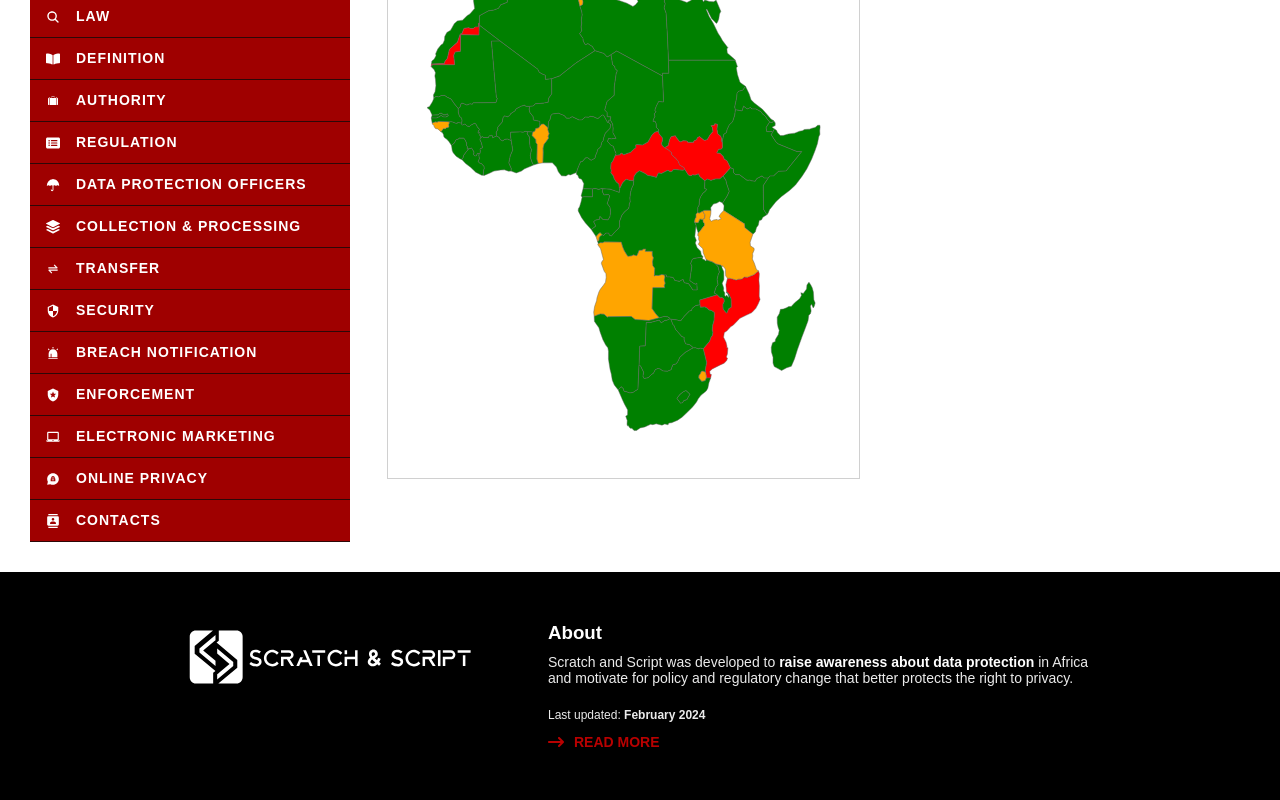
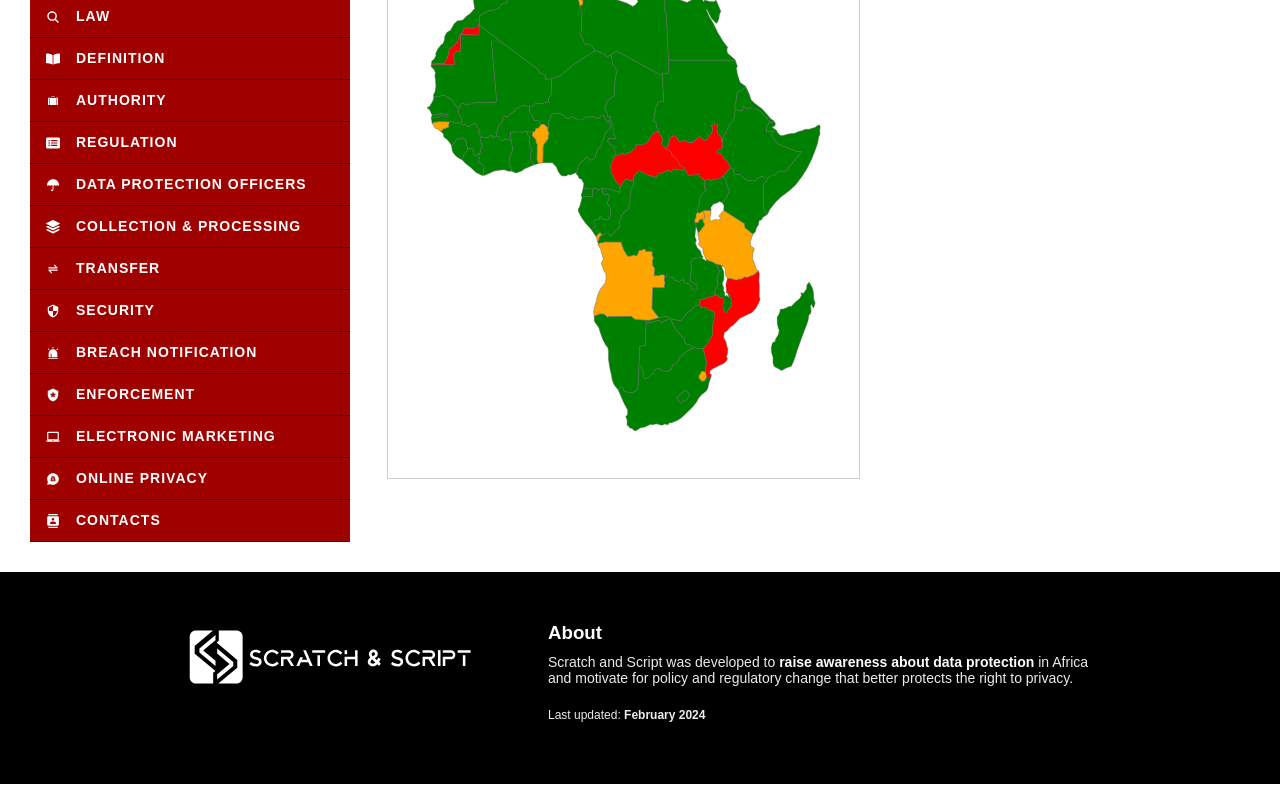
Before and after one commit to sammotaroki/Scratch-And-Script, a React (Create React App) app: page / in a window 1280 px wide. Shown: the part 863-1663 px from the top of the page. Built offline with nearby package versions, Linux system fonts and the light colour scheme.

Commit message:
Updated banner component

```diff
--- a/src/Components/Banner/Banner.jsx
+++ b/src/Components/Banner/Banner.jsx
@@ -1,7 +1,7 @@
 import React from 'react'
 import './Banner.css'
 import logo from '../../assets/snscript.svg'
-import { FaArrowRightLong } from "react-icons/fa6";
+
 
 
 const Banner = () => {
@@ -16,10 +16,6 @@ const Banner = () => {
                 <div className='lastUpdate'>
                     Last updated: <span className='period'>February 2024</span>
                 </div>
-                <div className='readme'>
-                    <FaArrowRightLong className='arrowIcon' />
-                    <a href='/'>READ MORE</a>
-                </div>
             </div>
         </div>
     )
```
